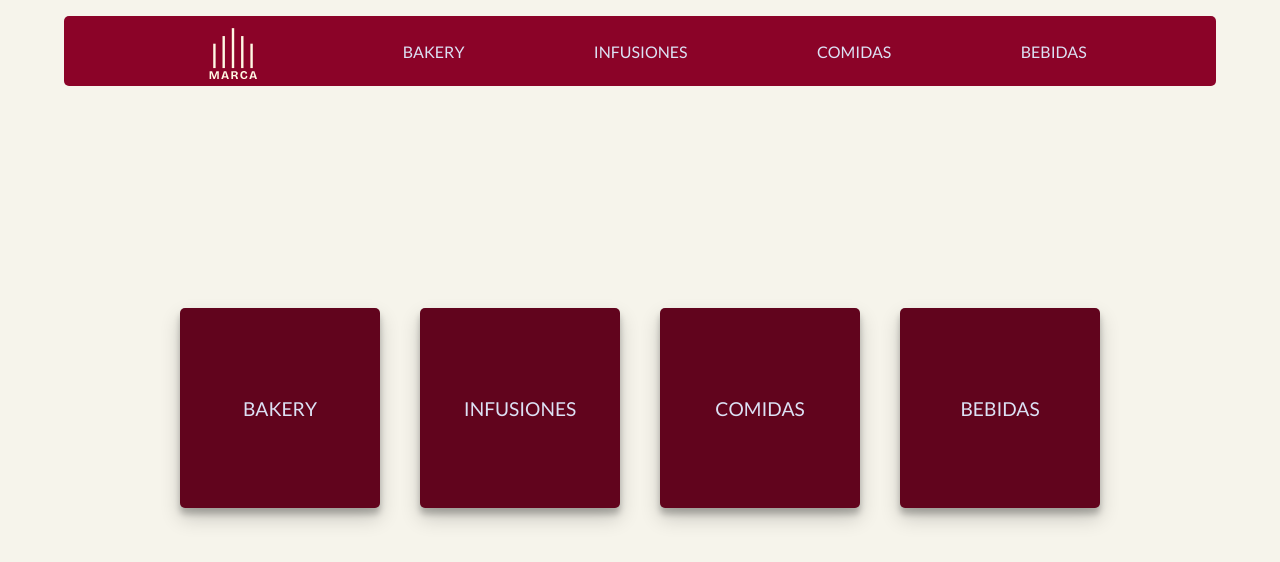
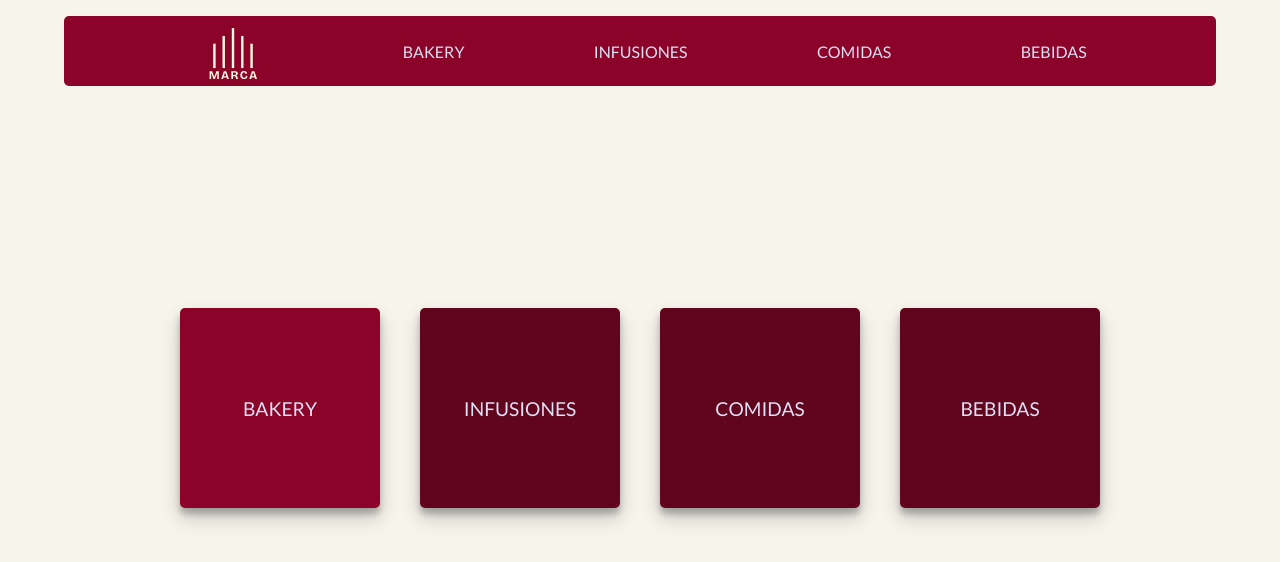
Before and after one commit to mareanovazquez/menuQR, a React (Vite) app: page / in a window 1280 px wide. In both pictures the pointer is over the element "BAKERY". Shown: the top 562 px of the page. Built offline with nearby package versions, Linux system fonts and the light colour scheme.

Commit message:
cambios de estilos en home

```diff
--- a/src/styles/App.css
+++ b/src/styles/App.css
@@ -59,3 +59,8 @@
     justify-content: center;
     align-items: center;
 }
+
+.container-main .seccion-home .item-home:hover {
+
+    background-color: var(--background-color-navbar);
+}
```
